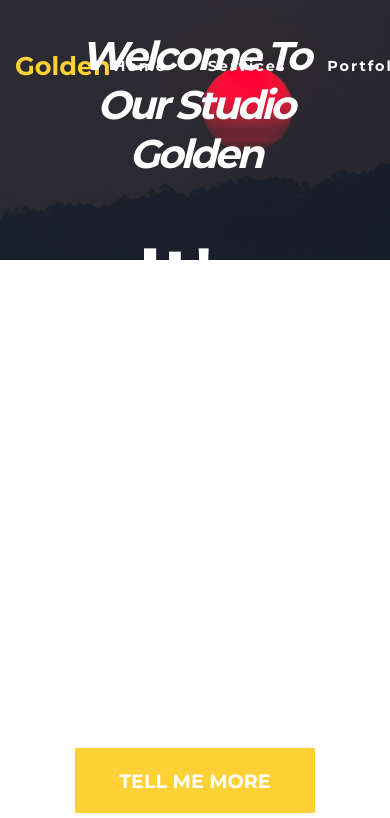
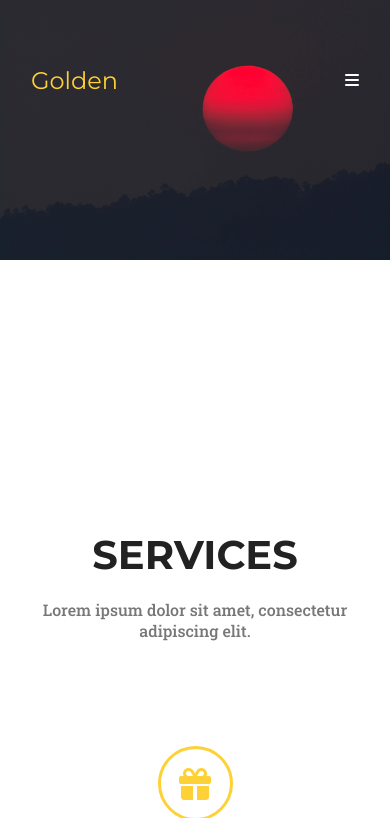
Before and after one commit to thempower/Simple-landing-page-using-git-and-task-runner, a website: page index.html in a window 390 px wide. Shown: the top 818 px of the page. Drawn offline with Linux system fonts and the light colour scheme.

Commit message:
project completed

```diff
--- a/index.html
+++ b/index.html
@@ -20,9 +20,19 @@
     <div class="wrapper">
         <img class="background"src="images/moon.jpg" alt="moon" srcset="">
         <div class="container">
-            <nav>
+            <nav class="navbar">
+                <ul>
+                    <li class="navbar-logo">Golden</li>
+                    <li class="navbar-toggle"><i class="fas fa-bars"></i></li>
+                    <li class="navbar-links"><a href="">Home</a></li>
+                    <li class="navbar-links"><a href="">Services</a></li>
+                    <li class="navbar-links"><a href="">Portfolio</a></li>
+                    <li class="navbar-links"><a href="">About</a></li>
+                    <li class="navbar-links"><a href="">Contact</a></li>
+                </ul>
+            </nav>
+            <!-- <nav>
                 <h2 class="logo">Golden</h2>
-                <ul>
                     <li><a href="#">Home</a></li>
                     <li><a href="#">Services</a></li>
                     <li><a href="#">Portfolio</a></li>
@@ -34,7 +44,7 @@
                     <div class="line"></div>
                     <div class="line"></div>
                 </button>
-            </nav>
+            </nav> -->
             <div class="header">
                 <header>
                     <h3>Welcome To Our Studio Golden</h3>
@@ -131,15 +141,13 @@
         </div>
     </footer>
     <script>
-        const mobileNav = document.querySelector('ul');
-        const burgerIcon = document.querySelector('.burger');
+        const toggleButton = document.getElementsByClassName('navbar-toggle')[0];
+        const navbarLinks = document.getElementsByClassName('navbar-links');
+        toggleButton.addEventListener('click', function() {
 
-        burgerIcon.addEventListener('click', function(){
-            mobileNav.classList.toggle('active');
-            burgerIcon.classList.toggle('active');
-
-        })
-
+            for(var i=0; i<navbarLinks.length; i++)
+            navbarLinks[i].classList.toggle('active');
+        });
         </script>
 </body>
 </html>
--- a/sass/style.scss
+++ b/sass/style.scss
@@ -15,7 +15,7 @@ $main-font: 'Montserrat', sans-serif;
 $sub-font: 'Roboto Slab', serif;
 
 /* RESET */
-*{
+* {
     margin: 0;
     padding: 0;
     box-sizing: border-box;
@@ -117,55 +117,105 @@ span.header-title {
     font-weight: bold;
     transition: .5s all ease-in-out;
 }
-.logo {
-    margin: 0;
-    padding: 0;
-    font-size: 1.6rem;
-    font-weight: bold;
-    color: $yellow-color;
+
+.navbar ul {
+    margin-top: 50px;
+    display: flex;
+    width: 100%;
+    align-items: center;
+    background-color: transparent;
+    color: white;
+
 }
 
-nav {
-    display:flex;
-    padding-top: 50px;
-    justify-content: space-between;
-    align-items: center;
-    background: transparent;
+.navbar li {
+    list-style: none;
+    padding: 1rem;
 }
 
-nav ul {
-     display: flex;
-     justify-content: flex-end;
-     align-items: center;
-     list-style: none;
+.navbar a {
+    text-decoration: none;
+    color: white;
 }
 
- nav li {
-    margin: 0 auto;
-    display: flex;
-    justify-content: center;
-    align-items: center;
-    padding-right: 35px;
+.navbar-logo {
+    flex: 1;
+    font-size: 1.5rem;
+    user-select: none;
+    color: $yellow-color;
+    font-size: $main-font;
 }
- nav a {
-    font-family: $main-font;
-     text-decoration: none;
-     font-size: 0.9rem;
-     font-weight: bold;
-     color: $white-color;
-     padding: .2em;
-     position: relative;
-     letter-spacing: 2px;
-     transition: .5s all ease;
+.navbar-toggle {
+    display:none;
 }
 
- nav a:hover {
+.navbar-links a {
+
+    transition: 0.5 all ease;
+
+}
+
+.navbar-links:hover a {
+
     color: $yellow-color;
-    scale: 1.1;
+
 }
- nav a:focus{
-    color: $yellow-color;
-    scale: 1.1;
+    @media (max-width: 600px) {
+            .navbar ul {
+
+                flex-wrap: wrap;
+            }
+            .navbar-toggle {
+                display: block;
+            }
+            .navbar-links {
+               display: none;
+                width: 100%;
+                text-align: center;
+            }
+
+            .active {
+            display: block;
+            }
+
+            .wrapper {
+
+                max-height: 500px;
+            }
+            header a {
+                display: none !important;
+            }
+            header h3, span.header-title {
+                display: none;
+            }
+            section {
+                margin: 0px;
+                padding: 30px 0;
+            }
+            .row {
+                flex-wrap: wrap;
+            }
+    }
+        @media (min-width:601px) and (max-width:1000px) {
+            body {
+
+                font-size: 1rem;
+
+            }
+            h3 {
+                font-size: 3vh;
+                letter-spacing: 0;
+            }
+            span.header-title {
+
+                font-size: 5vh;
+            }
+            .wrapper {
+                max-height: 500px;
+            }
+            .row {
+                flex-wrap: wrap;
+            }
         }
 
  /* SERVICE SECTION */
@@ -212,7 +262,7 @@ nav ul {
 
     background-color: #f7f7f7;
 }
-.portfolio .row {
+.row {
     flex-wrap: no-wrap;
     padding: 25px 0;
 
```
Also changed, not shown: css/style.css, 3 other files. Lines whose indentation alone changed are shown as unchanged.
